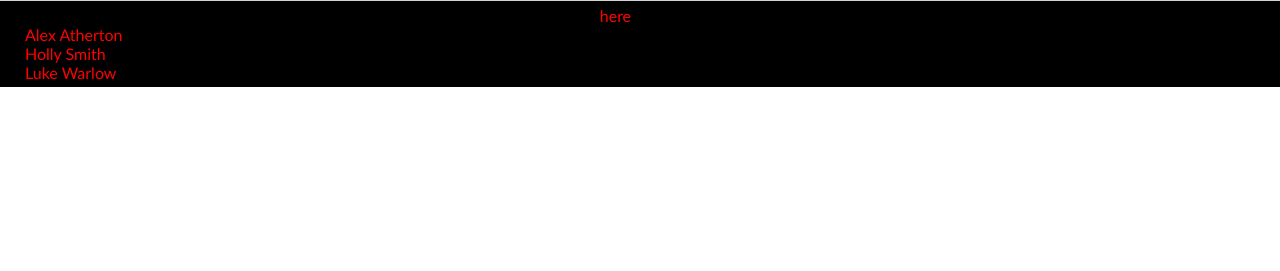
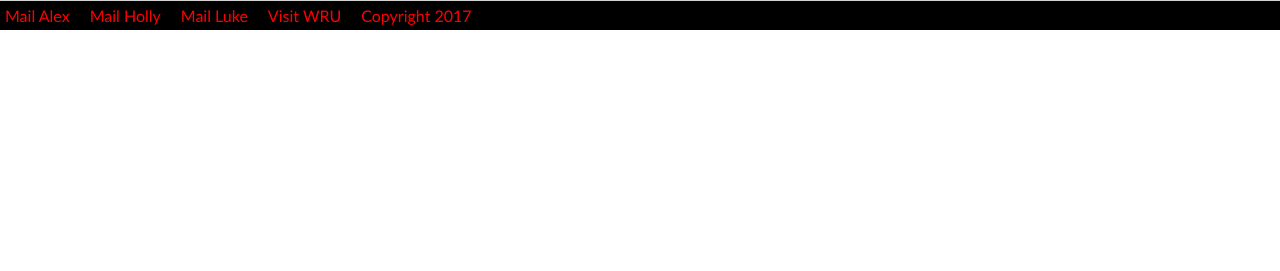
Before and after one commit to lukewarlow/WRU-ClientProject, a Flask app: page /Home in a window 1280 px wide. Shown: the part 146-417 px from the top of the page. Run offline with Flask 2, Linux system fonts and the light colour scheme.

Commit message:
"Fix" footer.

```diff
--- a/static/css/style.css
+++ b/static/css/style.css
@@ -12,12 +12,14 @@
   color: green;
 }
 
+a,
 a:link,
 a:visited {
   color: red;
   text-decoration: none;
 }
-a:hover {
+
+a:link:hover {
   text-decoration: underline;
 }
 
--- a/templates/base.html
+++ b/templates/base.html
@@ -50,18 +50,13 @@
     </main>
 
     {% block footer %}
-    <footer class = "footer">
+    <footer class = "footer"> <!-- Needs looking at -->
       <!-- <a class = "footer-item" target="_blank" href = "mailto://"> Mail Me </a> -->
-      <a class = "footer-item">
-      <p>Contact the developers: <br> <a href="mailto:AthertonA@cardiff.ac.uk">
-      Alex Atherton</a> <br>
-      <a href="mailto:SmithHL2@cardiff.ac.uk">
-      Holly Smith</a> <br>
-      <a href="mailto:WarlowL@cardiff.ac.uk">
-      Luke Warlow</a> </p> <br>
-    <p> Copyright 2017 </p>
-    <p> For more information on the WRU visit <a href="http://www.wru.co.uk/eng/home.php"> here </p>
- </a>
+      <a class = "footer-item" href="mailto:AthertonA@cardiff.ac.uk"> Mail Alex </a>
+      <a class = "footer-item" href="mailto:SmithHL2@cardiff.ac.uk"> Mail Holly </a>
+      <a class = "footer-item" href="mailto:WarlowL@cardiff.ac.uk"> Mail Luke </a>
+      <a class = "footer-item" href="http://www.wru.co.uk/eng/home.php"> Visit WRU </a>
+      <a class = "footer-item"> Copyright 2017 </a>
     </footer>
     {% endblock %}
   </body>
```
